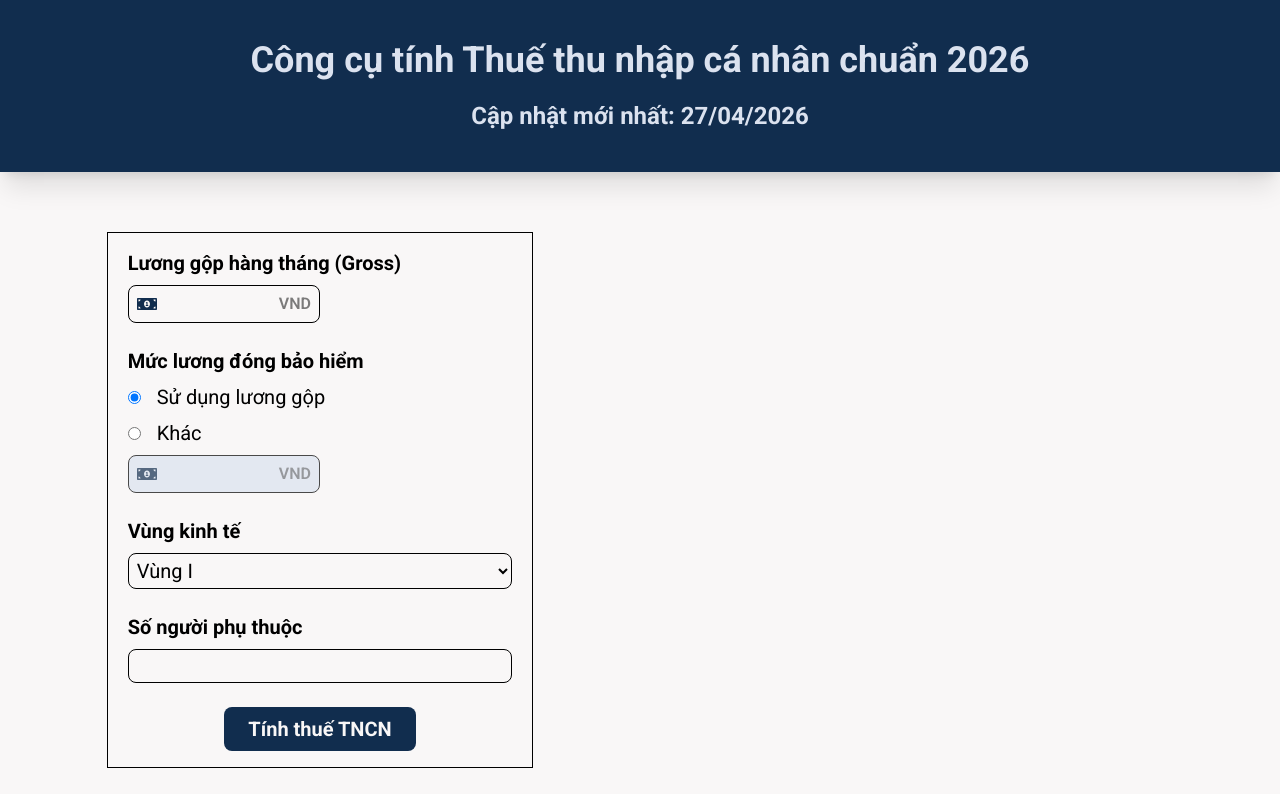
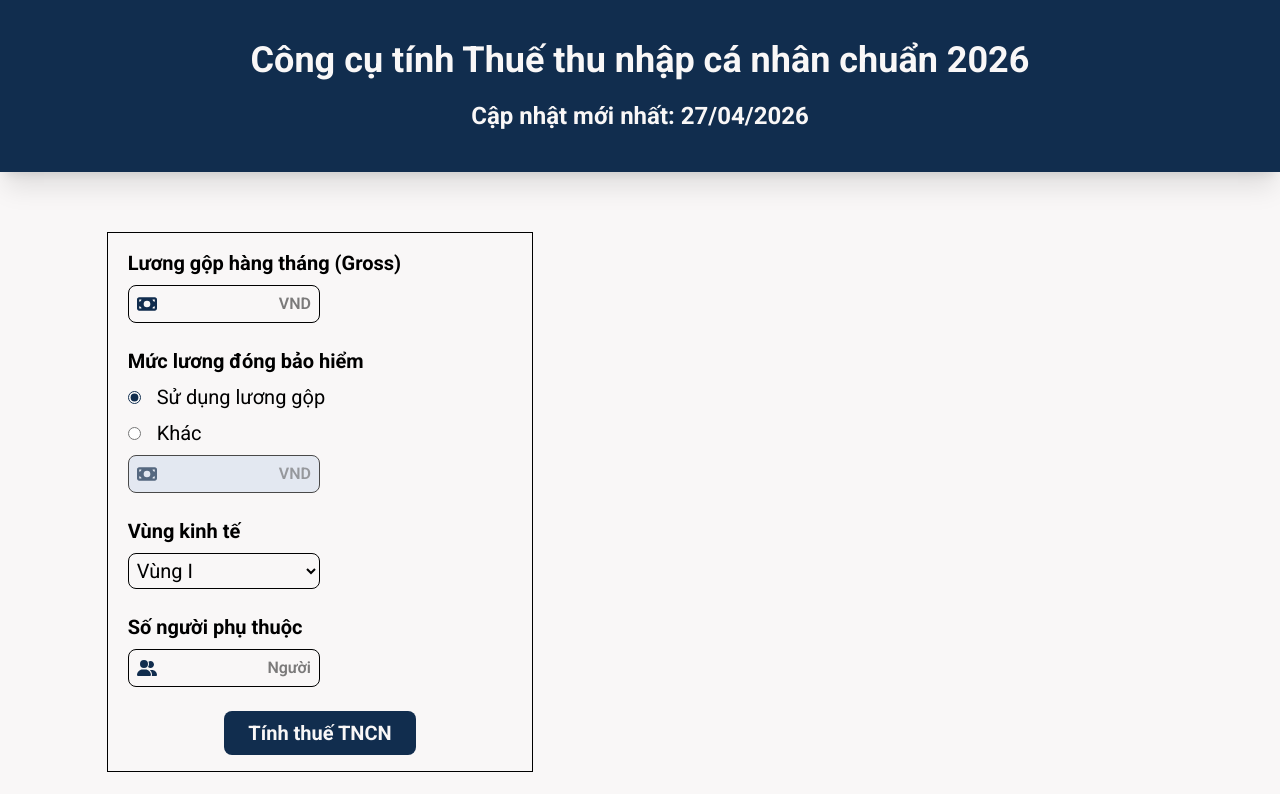
Before and after one commit to mcjosh2402/Tax-Site, a React (Vite) app: page / in a window 1280 px wide. Shown: the top 794 px of the page. Built offline with nearby package versions, Linux system fonts and the light colour scheme.

Commit message:
finish functionaliteis of formcards

```diff
--- a/src/components/FormCards.jsx
+++ b/src/components/FormCards.jsx
@@ -1,9 +1,11 @@
 import React from 'react'
 import { useState } from 'react'
-import { FaMoneyBillAlt } from 'react-icons/fa'
+import { FaMoneyBill, FaUserGroup } from "react-icons/fa6";
+
 const FormCards = () => {
     const [salary, setSalary] = useState("")              // default value
     const [insurance, setInsurance] = useState("")
+	const [dependant, setDependant] = useState("")
     const [isEnabled, setIsEnabled] = useState(false)
 
     const thousandSeparator = (setValue) => (e) => {
@@ -20,7 +22,7 @@ const FormCards = () => {
 					<div className="flex flex-col gap-2">
 						<label htmlFor="salary" className='text-base lg:text-xl font-bold'>Lương gộp hàng tháng (Gross)</label>
 						<div className="border rounded-lg flex w-full lg:w-1/2 items-center">
-							<FaMoneyBillAlt className="inline shrink-0 text-base lg:text-xl text-(--dark-blue) my-auto mx-2"/>
+							<FaMoneyBill className="inline shrink-0 text-base lg:text-xl text-(--dark-blue) my-auto mx-2"/>
 							<input
 								type="text"
 								id="salary"
@@ -42,7 +44,7 @@ const FormCards = () => {
 								type="radio"
 								id="luongGross"
 								name="baohiem"
-								className='mr-2'
+								className='mr-2 accent-(--dark-blue)'
 								onChange={(e) => {setIsEnabled(!isEnabled)}}
 								defaultChecked
 							/>
@@ -55,16 +57,16 @@ const FormCards = () => {
 									type="radio"
 									id="luongCustom"
 									name="baohiem"
-									className='mr-2'
+									className='mr-2 accent-(--dark-blue)'
 									onChange={(e) => {setIsEnabled(!isEnabled)}}
 								/>
 								<label htmlFor='luongCustom' className='text-base lg:text-xl'>Khác</label>
 							</div>
 
 							<div className={`border rounded-lg flex w-full lg:w-1/2 items-center
-								transition-all ${!isEnabled ? "bg-(--gray) opacity-70 pointer-events-none select-none" : ""}`}> {/* toggle div on/off */}
-
-								<FaMoneyBillAlt className="inline shrink-0 text-base lg:text-xl text-(--dark-blue) my-auto mx-2"/>
+								transition ${!isEnabled ? "bg-(--gray) opacity-70 pointer-events-none select-none" : ""}`} // toggle div on and off
+							>
+								<FaMoneyBill className="inline shrink-0 text-base lg:text-xl text-(--dark-blue) my-auto mx-2"/>
 								<input
 									type="text"
 									id="insurance"
@@ -83,7 +85,7 @@ const FormCards = () => {
 					{/* Vung kinh te */}
 					<div className="flex flex-col gap-2">
 						<label className='text-base lg:text-xl font-bold mr-5'>Vùng kinh tế</label>
-						<select className='text-base lg:text-xl border rounded-lg p-1'>
+						<select className='text-base lg:text-xl border rounded-lg p-1 w-full lg:w-1/2 focus:outline-none'>
 							<option>Vùng I</option>
 							<option>Vùng II</option>
 							<option>Vùng III</option>
@@ -94,11 +96,18 @@ const FormCards = () => {
 					{/* Nguoi phu thuoc */}
 					<div className="flex flex-col gap-2">
 						<label htmlFor="salary" className='text-base lg:text-xl font-bold'>Số người phụ thuộc</label>
-						<input
-							type="number"
-							// id
-							className='border rounded-lg p-1 w-fit lg:w-auto [appearance:textfield] [&::-webkit-outer-spin-button]:appearance-none [&::-webkit-inner-spin-button]:appearance-none'
-						/>
+						<div className="border rounded-lg flex w-full lg:w-1/2 items-center">
+							<FaUserGroup className="inline shrink-0 text-base lg:text-xl text-(--dark-blue) my-auto mx-2"/>
+							<input
+								type="number"
+								id="salary"
+								className='rounded-lg flex-1 min-w-0 p-1 text-xl text-right focus:outline-none
+										[appearance:textfield] [&::-webkit-outer-spin-button]:appearance-none [&::-webkit-inner-spin-button]:appearance-none' // hide arrowkeys
+								value={dependant}
+								onChange={(e) => setDependant(e.target.value)}
+							/>
+							<span className="mx-2 inline-block shrink-0 pointer-events-none font-semibold opacity-50">Người</span>
+						</div>
 					</div>
 
 					{/* Calculation button */}
--- a/src/components/Hero.jsx
+++ b/src/components/Hero.jsx
@@ -2,7 +2,7 @@ import React from 'react'
 
 const Hero = () => {
   return (
-    <header className="text-center p-10 font-bold text-(--gray) bg-(--dark-blue) shadow-xl">
+    <header className="text-center p-10 font-bold text-(--white) bg-(--dark-blue) shadow-xl">
         <h1 className='mb-5 text-base md:text-4xl'>Công cụ tính Thuế thu nhập cá nhân chuẩn 2026</h1>
         <h2 className='text-sm md:text-2xl'>Cập nhật mới nhất: 27/04/2026</h2>
     </header>
```
